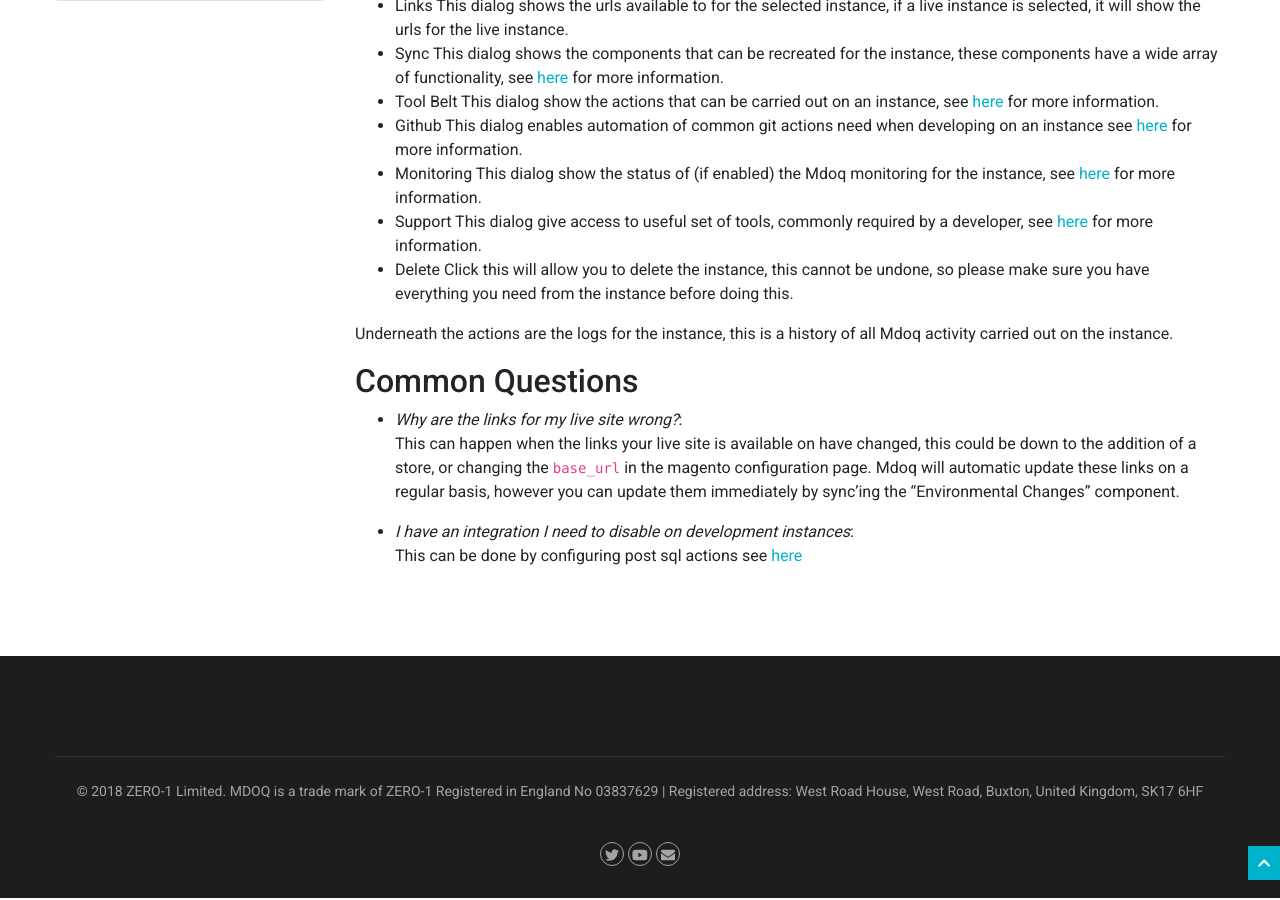
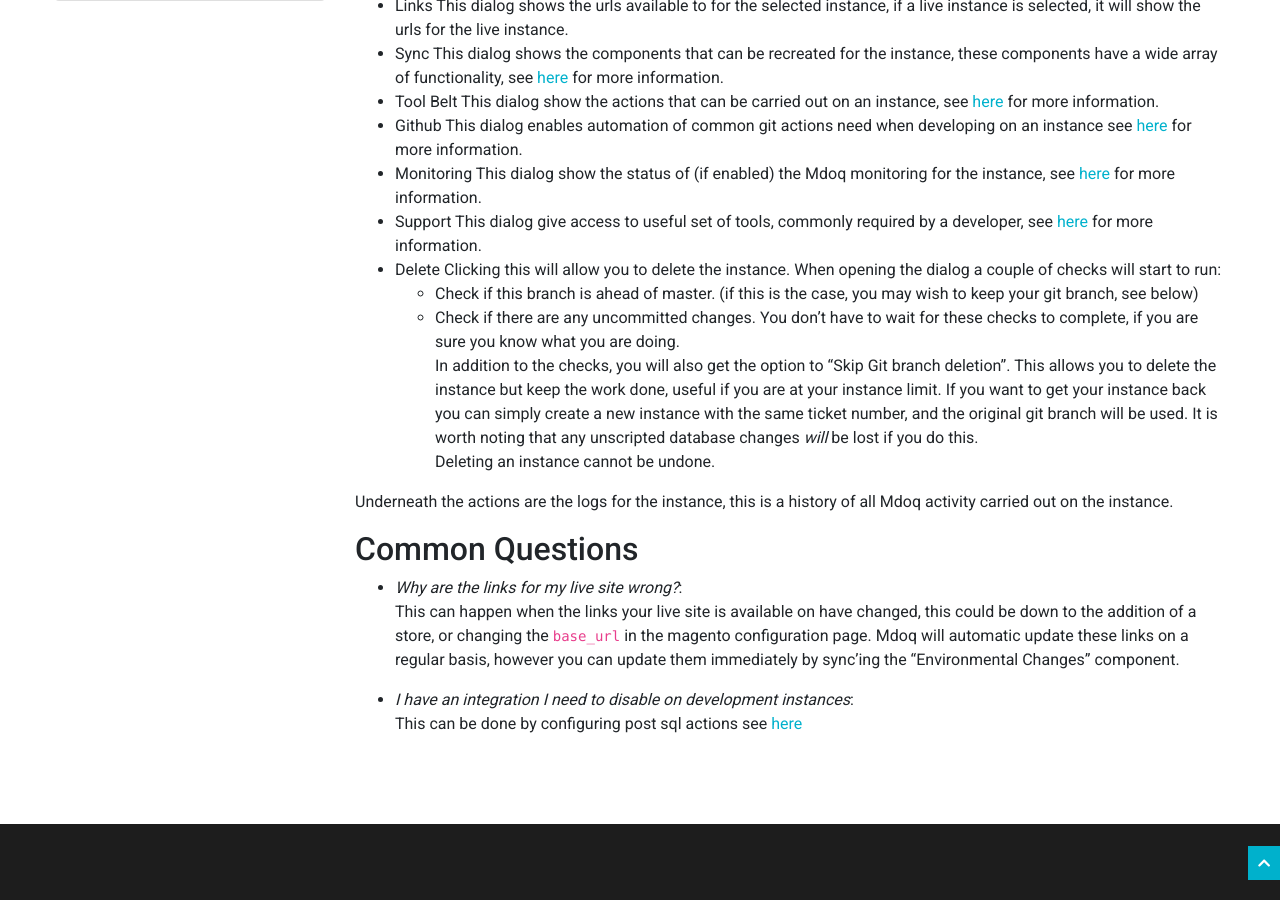
Before and after one commit to zero1limited/mdoq-docs, a Jekyll site: the page built from docs/documentation/instance.md, in a window 1280 px wide and 900 px high, scrolled down 1431 px. Built offline with Jekyll 4.4.1, drawn with Linux system fonts in a browser that asks for light colours; nearby versions of some CDN libraries.

Commit message:
error fix and support docs update

```diff
--- a/docs/documentation/instance.md
+++ b/docs/documentation/instance.md
@@ -13,7 +13,7 @@ This page explains what "instances" are, what they are made of and how they are
 - [What Are "instances"](#what-are-instances)
 - [Instance Types](#instance-types)
 - [Instance Components](#instance-components)
-- [What Can I Do With An Instance](#what-can-do-with-an-instance)
+- [What Can I Do With An Instance](#what-can-i-do-with-an-instance)
 - [Common Questions](#common-questions)
 
 ## What Are Instances
@@ -61,7 +61,13 @@ Towards the top of the instance information will be the actions available for th
 - Support
   This dialog give access to useful set of tools, commonly required by a developer, see [here](/documentation/instance/support.html) for more information.
 - Delete
-  Click this will allow you to delete the instance, this cannot be undone, so please make sure you have everything you need from the instance before doing this.
+  Clicking this will allow you to delete the instance. When opening the dialog a couple of checks will start to run:
+  - Check if this branch is ahead of master. (if this is the case, you may wish to keep your git branch, see below)
+  - Check if there are any uncommitted changes.
+  You don't have to wait for these checks to complete, if you are sure you know what you are doing.
+  In addition to the checks, you will also get the option to "Skip Git branch deletion". This allows you to delete the instance but keep the work done, useful if you are at your instance limit.
+  If you want to get your instance back you can simply create a new instance with the same ticket number, and the original git branch will be used. It is worth noting that any unscripted database changes *will* be lost if you do this.
+  Deleting an instance cannot be undone.
 
 
 Underneath the actions are the logs for the instance, this is a history of all Mdoq activity carried out on the instance.
```
